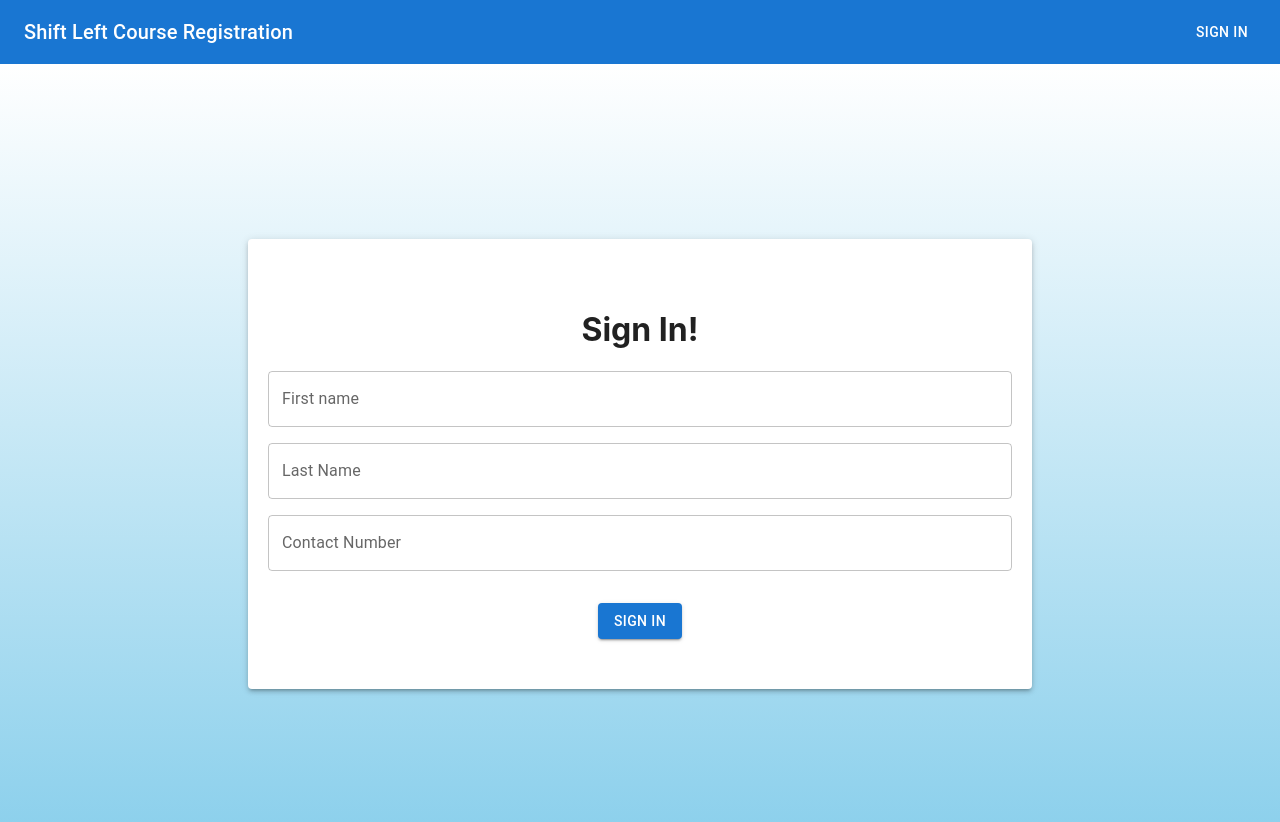
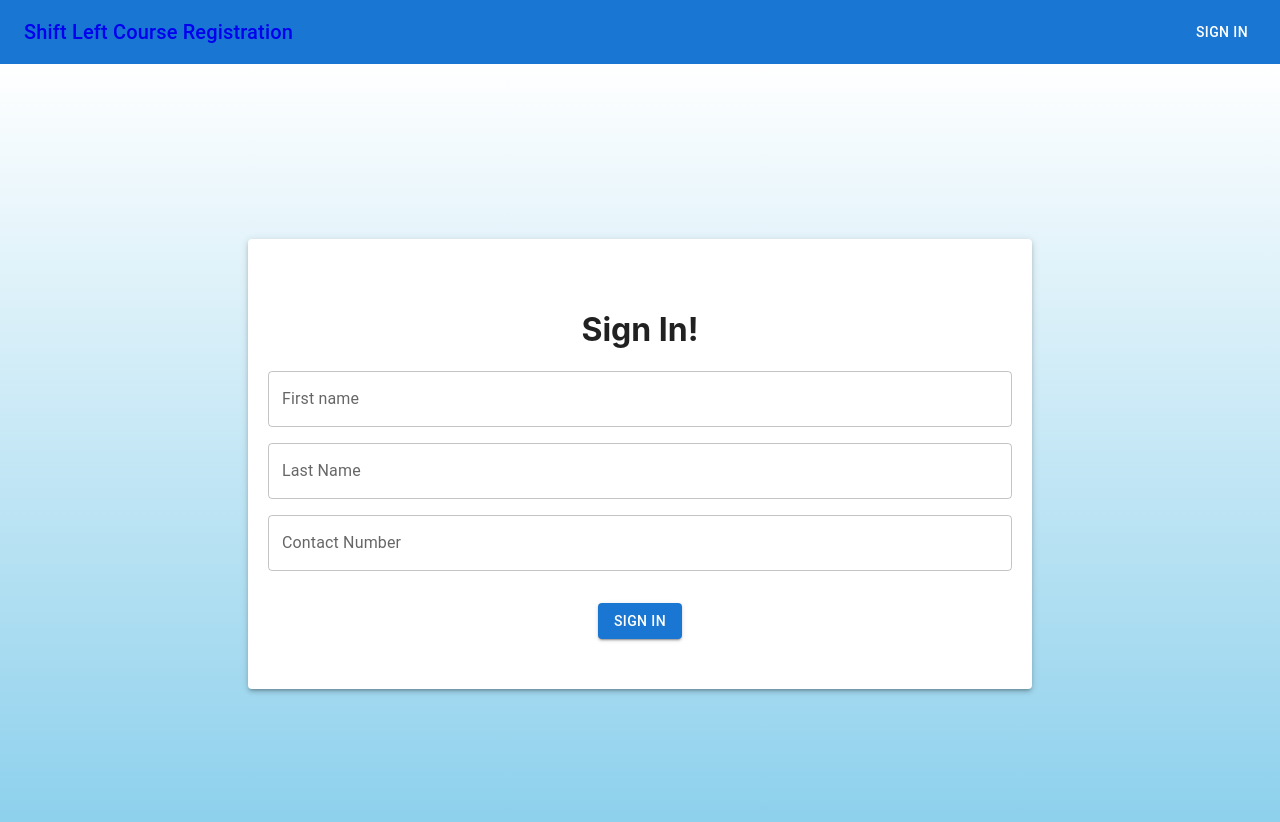
Before and after one commit to daryn-brown/registrationSystemFrontend, a React (Create React App) app: page /signin in a window 1280 px wide. Shown: the top 822 px of the page. Built offline with nearby package versions, Linux system fonts and the light colour scheme.

Commit message:
make page title link to courses page

```diff
--- a/src/components/Appbar.js
+++ b/src/components/Appbar.js
@@ -4,6 +4,7 @@ import Box from '@mui/material/Box';
 import Toolbar from '@mui/material/Toolbar';
 import Typography from '@mui/material/Typography';
 import Button from '@mui/material/Button';
+import { Link } from 'react-router-dom';
 // import IconButton from '@mui/material/IconButton';
 // import MenuIcon from '@mui/icons-material/Menu';
 
@@ -13,9 +14,13 @@ export default function Appbar() {
       <AppBar position="static">
         <Toolbar>
           <Typography variant="h6" component="div" sx={{ flexGrow: 1 }}>
-            Shift Left Course Registration
+            <Link to="/" style={{ textDecoration: "none" }}>
+              Shift Left Course Registration
+            </Link>
           </Typography>
-          <Button href="/signin" color="inherit">Sign In</Button>
+          <Button href="/signin" color="inherit">
+            Sign In
+          </Button>
         </Toolbar>
       </AppBar>
     </Box>
```
